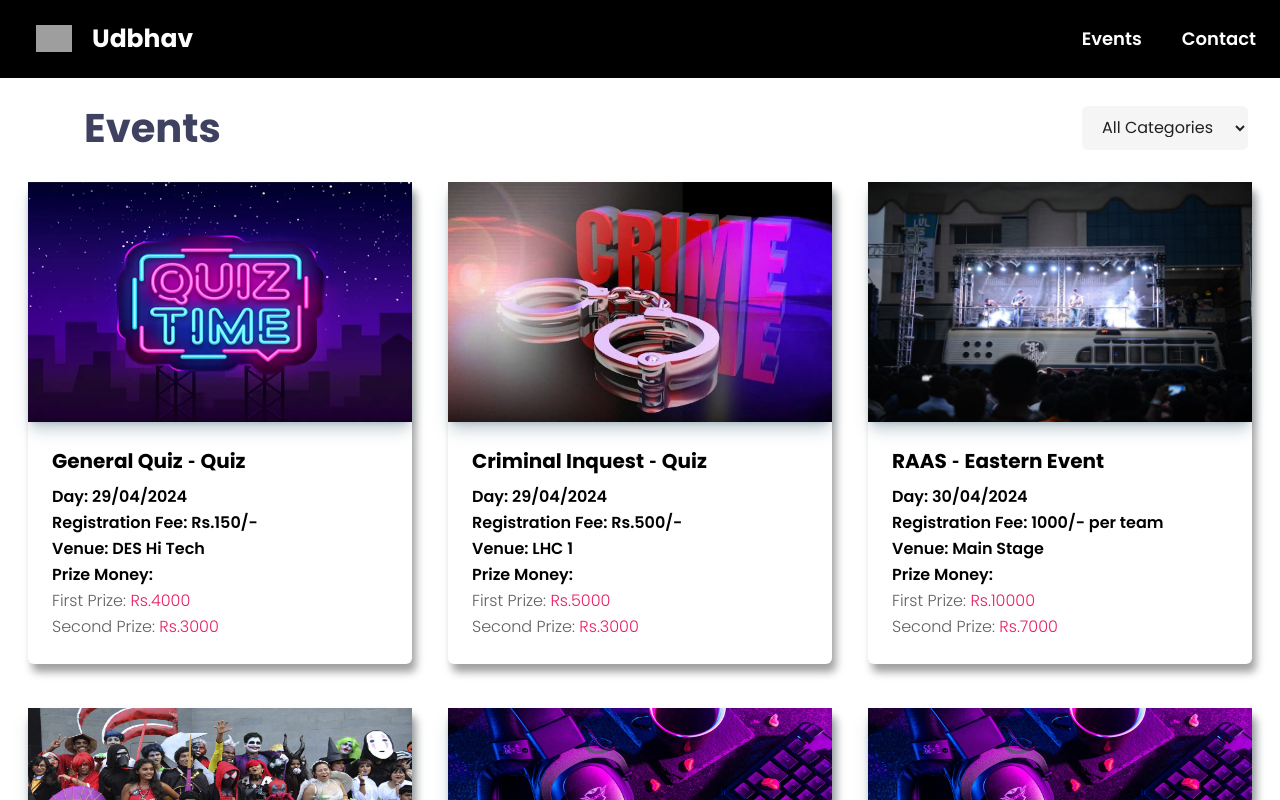
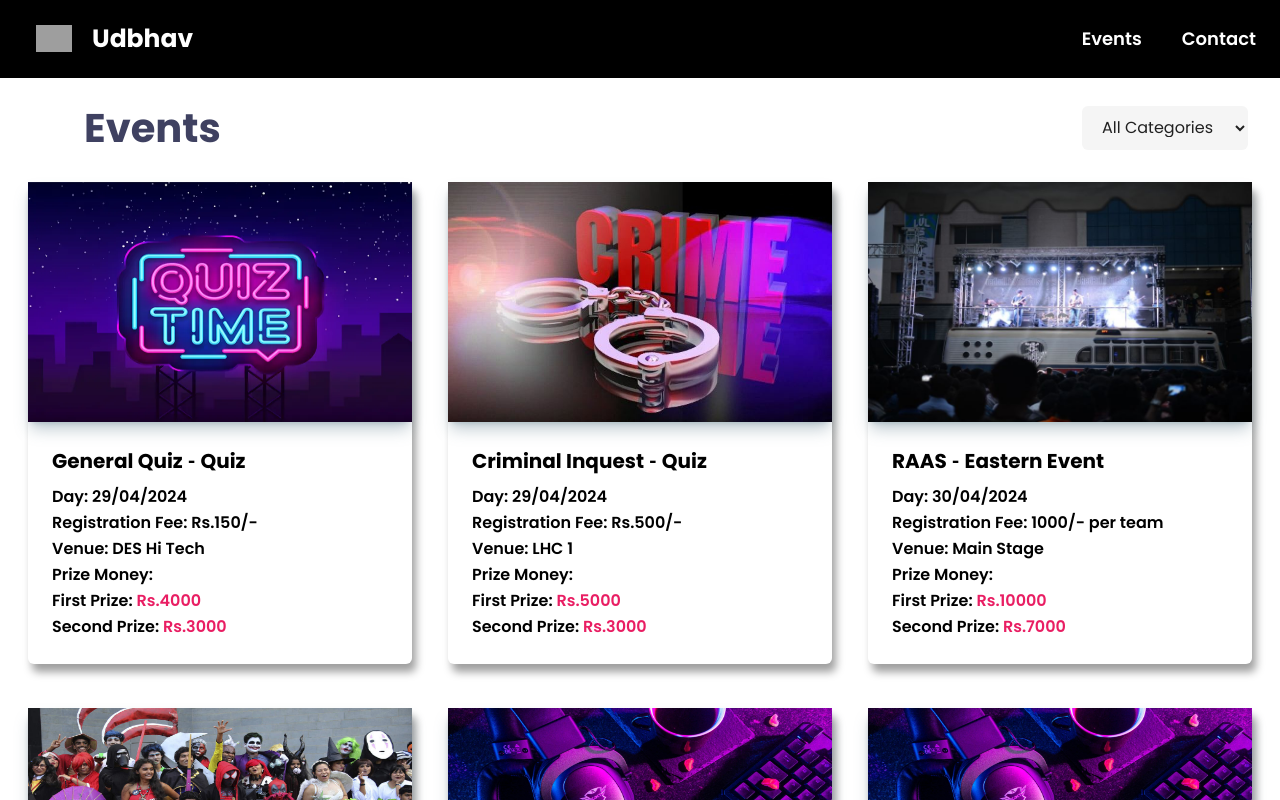
Before and after one commit to Sssunithaaa/udbhav, a React (Vite) app: page /#/events in a window 1280 px wide. Built offline with nearby package versions, Linux system fonts and the light colour scheme; grey boxes are pictures that could not be loaded; a web font is replaced by a local one.

Commit message:
Card modified

```diff
--- a/src/Pages/Card.jsx
+++ b/src/Pages/Card.jsx
@@ -37,7 +37,7 @@ navigate(`/${index}`, { state: { desc: event } })
         <Typography><span className="font-semibold text-black">Prize Money:</span>
         <ul>
           {event.prizes.map((prize, index) => (
-            <li key={index}>
+            <li className="font-semibold text-black" key={index}>
               {prize.position}: <span className="text-pink-500">{prize.amount}</span>
             </li>
           ))}
```
